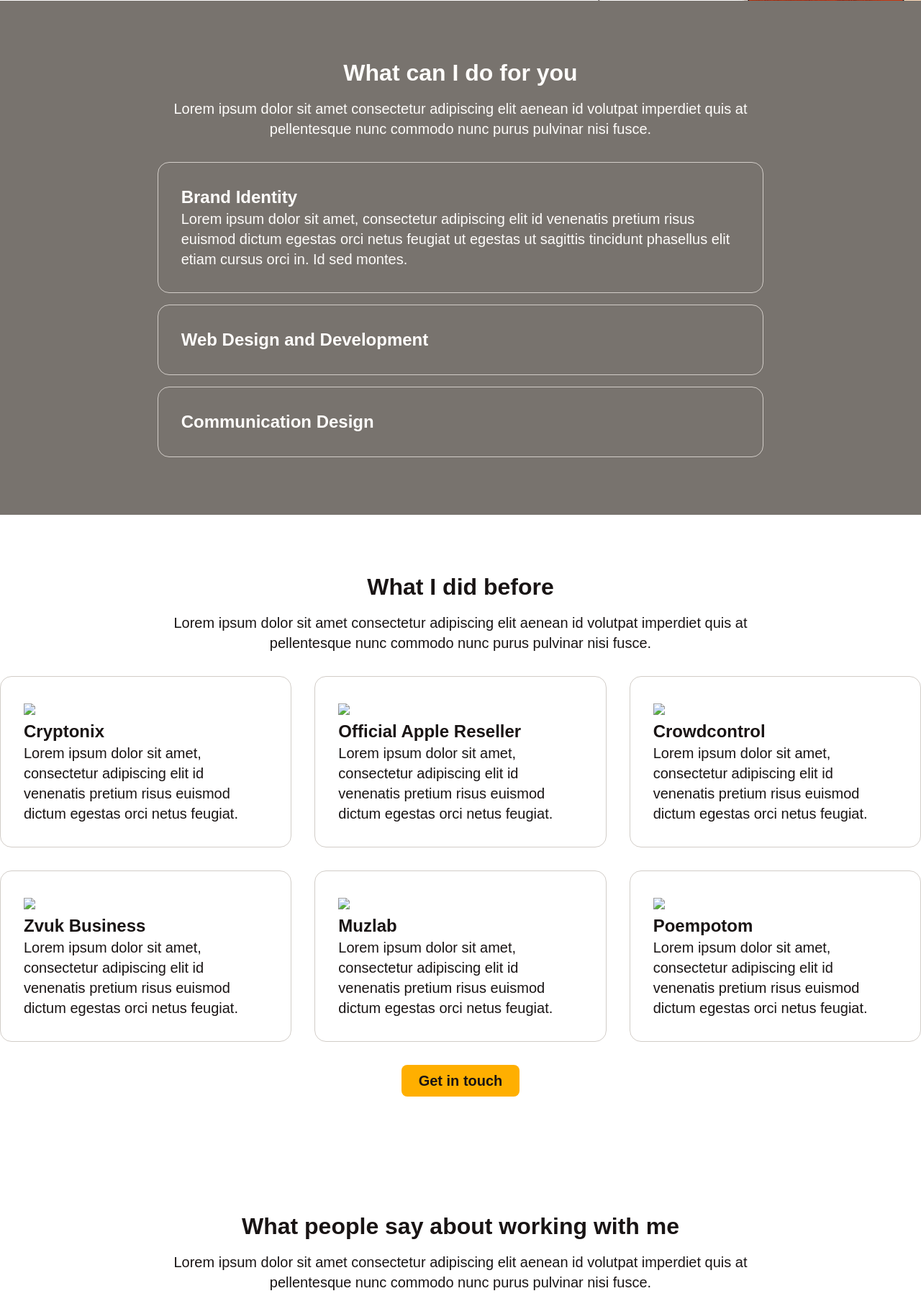
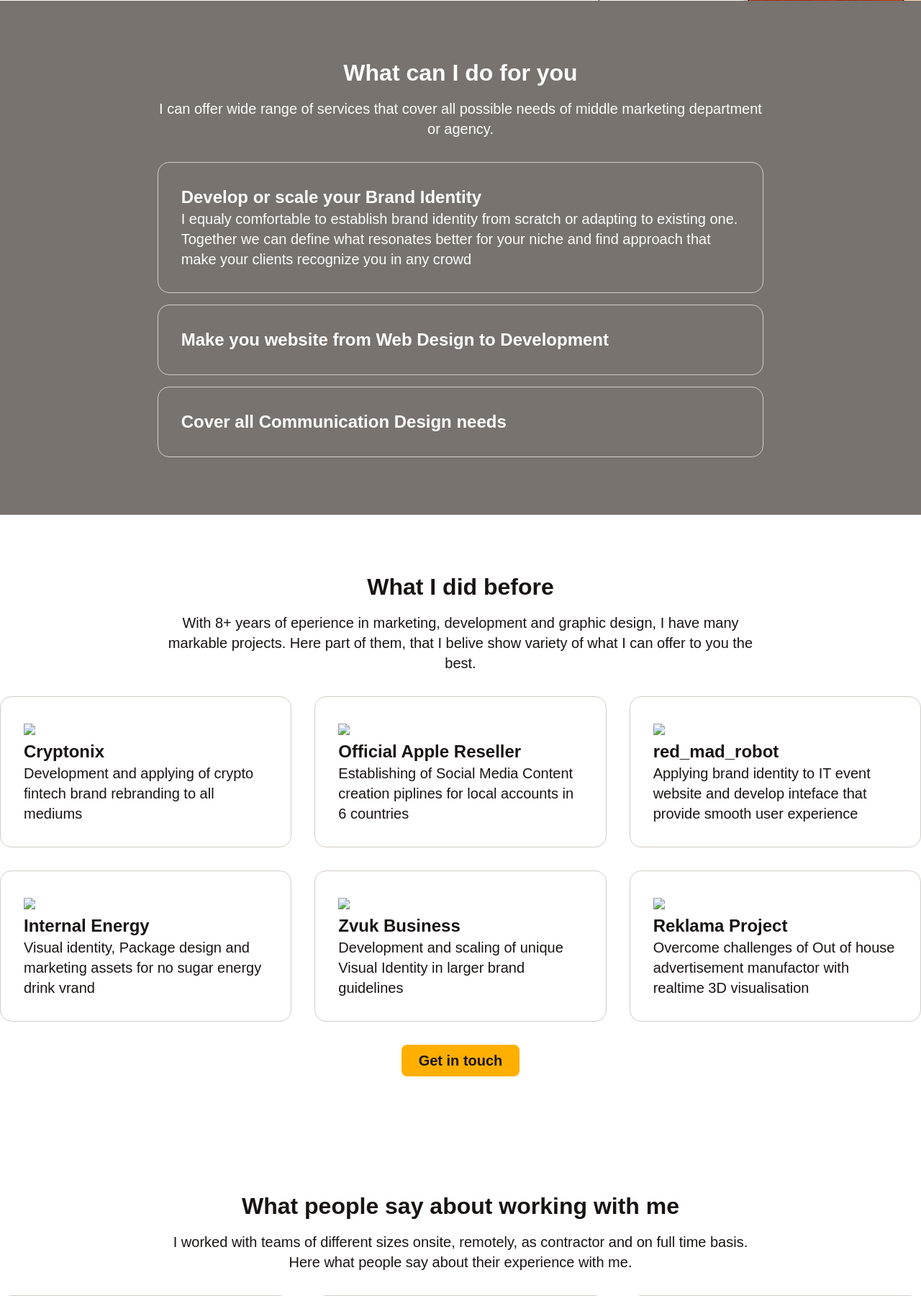
Before and after one commit to khralenok/khralenok.com, a PHP site: page / in a window 1280 px wide; the page is wider, and only the part inside the window is pictured. Shown: the part 815-2615 px from the top of that part at 72% size. Run offline with PHP 8.4, Linux system fonts and the light colour scheme.

Commit message:
Have added draft copywriting  scripts for sticky menu and accordion

```diff
--- a/index.html
+++ b/index.html
@@ -53,32 +53,31 @@
         <div class="title">
           <h2>What can I do for you</h2>
           <p>
-            Lorem ipsum dolor sit amet consectetur adipiscing elit aenean id
-            volutpat imperdiet quis at pellentesque nunc commodo nunc purus
-            pulvinar nisi fusce.
+            I can offer wide range of services that cover all possible needs of
+            middle marketing department or agency.
           </p>
         </div>
         <div class="component accordion">
           <div class="accordion card active">
-            <h3>Brand Identity</h3>
+            <h3>Develop or scale your Brand Identity</h3>
             <p>
-              Lorem ipsum dolor sit amet, consectetur adipiscing elit id
-              venenatis pretium risus euismod dictum egestas orci netus feugiat
-              ut egestas ut sagittis tincidunt phasellus elit etiam cursus orci
-              in. Id sed montes.
+              I equaly comfortable to establish brand identity from scratch or
+              adapting to existing one. Together we can define what resonates
+              better for your niche and find approach that make your clients
+              recognize you in any crowd
             </p>
           </div>
           <div class="accordion card">
-            <h3>Web Design and Development</h3>
+            <h3>Make you website from Web Design to Development</h3>
             <p>
-              Lorem ipsum dolor sit amet, consectetur adipiscing elit id
-              venenatis pretium risus euismod dictum egestas orci netus feugiat
-              ut egestas ut sagittis tincidunt phasellus elit etiam cursus orci
-              in. Id sed montes.
+              Mix of UX/UI and Webdesign knowledge with ability to run website,
+              no matter - on pure HTML, CSS and JS or with any tool like
+              Wordpress, Webflow, Framer or Tilda, makes me univeral soldier who
+              can streamline process of reaching your audience through the web.
             </p>
           </div>
           <div class="accordion card">
-            <h3>Communication Design</h3>
+            <h3>Cover all Communication Design needs</h3>
             <p>
               Lorem ipsum dolor sit amet, consectetur adipiscing elit id
               venenatis pretium risus euismod dictum egestas orci netus feugiat
@@ -95,57 +94,58 @@
         <div class="title">
           <h2>What I did before</h2>
           <p>
-            Lorem ipsum dolor sit amet consectetur adipiscing elit aenean id
-            volutpat imperdiet quis at pellentesque nunc commodo nunc purus
-            pulvinar nisi fusce.
+            With 8+ years of eperience in marketing, development and graphic
+            design, I have many markable projects. Here part of them, that I
+            belive show variety of what I can offer to you the best.
           </p>
         </div>
         <a class="card" href="/cryptonix">
           <div class="cover"><img src="/" /></div>
           <h3>Cryptonix</h3>
           <p>
-            Lorem ipsum dolor sit amet, consectetur adipiscing elit id venenatis
-            pretium risus euismod dictum egestas orci netus feugiat.
+            Development and applying of crypto fintech brand rebranding to all
+            mediums
           </p>
         </a>
-        <a class="card" href="/apple">
+        <a class="card" href="/apple-reseller">
           <div class="cover"><img src="/" /></div>
           <h3>Official Apple Reseller</h3>
           <p>
-            Lorem ipsum dolor sit amet, consectetur adipiscing elit id venenatis
-            pretium risus euismod dictum egestas orci netus feugiat.
+            Establishing of Social Media Content creation piplines for local
+            accounts in 6 countries
           </p>
         </a>
-        <a class="card" href="/poem-potom">
+        <a class="card" href="/ios-event">
           <div class="cover"><img src="/" /></div>
-          <h3>Crowdcontrol</h3>
+          <h3>red_mad_robot</h3>
           <p>
-            Lorem ipsum dolor sit amet, consectetur adipiscing elit id venenatis
-            pretium risus euismod dictum egestas orci netus feugiat.
+            Applying brand identity to IT event website and develop inteface
+            that provide smooth user experience
+          </p>
+        </a>
+        <a class="card" href="/muzlab">
+          <div class="cover"><img src="/" /></div>
+          <h3>Internal Energy</h3>
+          <p>
+            Visual identity, Package design and marketing assets for no sugar
+            energy drink vrand
           </p>
         </a>
         <a class="card" href="/zvuk-business">
           <div class="cover"><img src="/" /></div>
           <h3>Zvuk Business</h3>
           <p>
-            Lorem ipsum dolor sit amet, consectetur adipiscing elit id venenatis
-            pretium risus euismod dictum egestas orci netus feugiat.
+            Development and scaling of unique Visual Identity in larger brand
+            guidelines
           </p>
         </a>
-        <a class="card" href="/muzlab">
+
+        <a class="card" href="/reklama-project">
           <div class="cover"><img src="/" /></div>
-          <h3>Muzlab</h3>
+          <h3>Reklama Project</h3>
           <p>
-            Lorem ipsum dolor sit amet, consectetur adipiscing elit id venenatis
-            pretium risus euismod dictum egestas orci netus feugiat.
-          </p>
-        </a>
-        <a class="card" href="/abstract-geometry">
-          <div class="cover"><img src="/" /></div>
-          <h3>Poempotom</h3>
-          <p>
-            Lorem ipsum dolor sit amet, consectetur adipiscing elit id venenatis
-            pretium risus euismod dictum egestas orci netus feugiat.
+            Overcome challenges of Out of house advertisement manufactor with
+            realtime 3D visualisation
           </p>
         </a>
         <div class="cta"><button>Get in touch</button></div>
@@ -157,9 +157,9 @@
         <div class="title">
           <h2>What people say about working with me</h2>
           <p>
-            Lorem ipsum dolor sit amet consectetur adipiscing elit aenean id
-            volutpat imperdiet quis at pellentesque nunc commodo nunc purus
-            pulvinar nisi fusce.
+            I worked with teams of different sizes onsite, remotely, as
+            contractor and on full time basis. Here what people say about their
+            experience with me.
           </p>
         </div>
         <a class="card" href="https://www.linkedin.com/in/nurlan-tlegenov/">
@@ -174,8 +174,9 @@
           </div>
 
           <p>
-            Lorem ipsum dolor sit amet, consectetur adipiscing elit id venenatis
-            pretium risus euismod dictum egestas orci netus feugiat.
+            Grigorii worked in my team and outsource for few projects. Always
+            dive deep into details, look general and ask don't hesitate to ask
+            complex business questions.
           </p>
         </a>
         <a class="card" href="https://www.linkedin.com/in/veroguef/">
@@ -190,8 +191,9 @@
           </div>
 
           <p>
-            Lorem ipsum dolor sit amet, consectetur adipiscing elit id venenatis
-            pretium risus euismod dictum egestas orci netus feugiat.
+            Grigorii worked in my team. Rapidly catch the situation, streamline
+            processes and cover all our marketing needs from social media
+            graphics to web development.
           </p>
         </a>
         <a class="card" href="https://www.linkedin.com/in/deinstall/">
@@ -205,8 +207,9 @@
             </div>
           </div>
           <p>
-            Lorem ipsum dolor sit amet, consectetur adipiscing elit id venenatis
-            pretium risus euismod dictum egestas orci netus feugiat.
+            Grigorii worked in my team and help on outsource. Work efficient,
+            alwats suggesting option to make task better, and also can make
+            every project unique with his illustrations
           </p>
         </a>
       </div>
@@ -218,12 +221,11 @@
           <div class="title">
             <h2>Interesting to work with me?</h2>
             <p>
-              Lorem ipsum dolor sit amet consectetur adipiscing elit aenean id
-              volutpat imperdiet quis at pellentesque nunc commodo nunc purus
-              pulvinar nisi fusce.
+              Let's book a call and discuss how we can collaborate. Also we can
+              just message if you are more confortable to text.
             </p>
             <div class="cta">
-              <button class="contrast">Get in touch</button>
+              <button class="contrast">Book a call</button>
             </div>
           </div>
           <div class="illustration" id="cta-banner-illustration">
@@ -238,25 +240,26 @@
         <div class="title">
           <h2>My own projects</h2>
           <p>
-            Lorem ipsum dolor sit amet consectetur adipiscing elit aenean id
-            volutpat imperdiet quis at pellentesque nunc commodo nunc purus
-            pulvinar nisi fusce.
+            I always feel like I'am is what I doing, so my side projects are
+            also huge part of me as a person and as proffessional.
           </p>
         </div>
         <a class="card" href="https://inkyzine.art/">
           <div class="cover"><img src="/" /></div>
           <h3>inkyzine.art</h3>
           <p>
-            Lorem ipsum dolor sit amet, consectetur adipiscing elit id venenatis
-            pretium risus euismod dictum egestas orci netus feugiat.
+            It's a web magazine where I share my passion - sketching with
+            others. It's a project that help me share my lifestyle and came up
+            with new creative ideas
           </p>
         </a>
         <a class="card" href="https://designsimple.co/">
           <div class="cover"><img src="/" /></div>
           <h3>designsimple.co</h3>
           <p>
-            Lorem ipsum dolor sit amet, consectetur adipiscing elit id venenatis
-            pretium risus euismod dictum egestas orci netus feugiat.
+            It's a project that mixing my principle and knoledge of design and
+            combine it to easy to use form. It's platform for sharing knowledge
+            and experimenting.
           </p>
         </a>
       </div>
@@ -324,5 +327,7 @@
         </li>
       </ul>
     </footer>
+    <script src="/scripts/header.js"></script>
+    <script src="/scripts/accordion.js"></script>
   </body>
 </html>
--- /dev/null
+++ b/scripts/accordion.js
@@ -0,0 +1,10 @@
+const accordion = document.querySelector(".component.accordion");
+const accordionCards = document.querySelectorAll(".card.accordion");
+
+const openAccordionCard = function (e) {
+  if (!e.target.closest(".card.accordion")) return;
+  accordionCards.forEach((card) => card.classList.remove("active"));
+  e.target.closest(".card.accordion").classList.add("active");
+};
+
+accordion.addEventListener("click", (e) => openAccordionCard(e));
--- /dev/null
+++ b/scripts/header.js
@@ -0,0 +1,20 @@
+const header = document.querySelector("header");
+const obsTarget = document.getElementById("hero");
+
+const obsCallback = function (entries) {
+  const [entry] = entries;
+  console.log(entry);
+  if (!entry.isIntersecting) header.classList.add("sticky");
+  else header.classList.remove("sticky");
+};
+
+const obsOptions = {
+  root: null,
+  threshold: [0, 0.2],
+};
+
+const observer = new IntersectionObserver(obsCallback, obsOptions);
+
+observer.observe(obsTarget);
+
+console.log(header);
--- a/style.css
+++ b/style.css
@@ -74,11 +74,17 @@ footer {
 section {
   padding: 5rem 0;
 }
-
+header {
+  top: 5rem;
+  transform: translateY(-5rem);
+  transition: transform 250ms;
+}
 header.sticky {
   position: fixed;
   inset: 0 0 auto 0;
-  z-index: 100;
+  background: var(--white);
+  transform: translateY(0rem);
+  z-index: 150;
 }
 
 .logo {
@@ -136,7 +142,7 @@ section.dark {
   overflow: hidden;
   max-height: 0;
   opacity: 0;
-  transition: opacity 500ms max-height 500ms;
+  transition: opacity 500ms, max-height 1000ms;
 }
 .accordion.card.active p {
   max-height: 20em;
```
Also changed, not shown: 2 other files.
